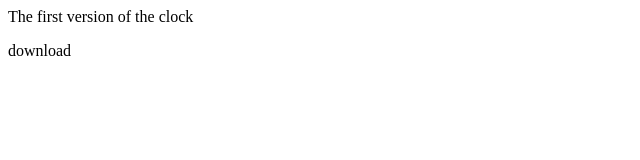
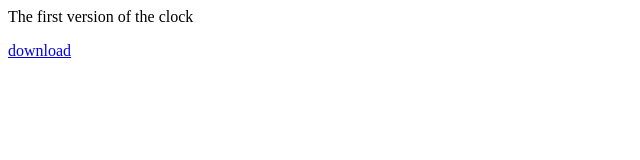
Before and after one commit to Fi-Cap/Fi-Cap.github.io, a website: page resource/DesktopDigitalClock/alpha-1.0.0-origin-2025.11/index.html in a window 1280 px wide. Shown: the full height of the page, 0-640 px from the left. Drawn offline with Linux system fonts and the light colour scheme.

Commit message:
Fix typo in href attribute in index.html

```diff
--- a/resource/DesktopDigitalClock/alpha-1.0.0-origin-2025.11/index.html
+++ b/resource/DesktopDigitalClock/alpha-1.0.0-origin-2025.11/index.html
@@ -5,6 +5,6 @@
   <body>
     <h><alpha-1.0.0-origin-2025.11</h>
     <p>The first version of the clock</p>
-    <a herf="alpha-1.0.0-origin-2025.11.zip">download</a>
+    <a href="alpha-1.0.0-origin-2025.11.zip">download</a>
   </body>
 </html>
```
